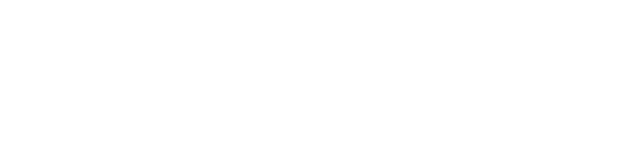
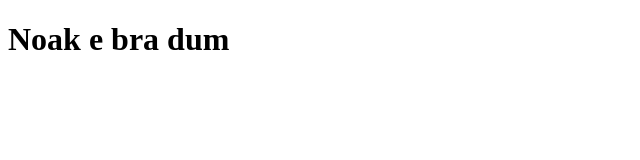
Before and after one commit to AlbinHall/Noak-Albin-G-r-det-igen, a plain HTML site: page index.html in a window 1280 px wide. Shown: the whole page, without its empty margins (0-640 px from the left). Drawn offline with Linux system fonts and the light colour scheme.

Commit message:
Update index.html
test github desk

```diff
--- a/index.html
+++ b/index.html
@@ -8,6 +8,6 @@
     <title>PhotoLib</title>
 </head>
 <body>
-
+    <h1>Noak e bra dum</h1>
 </body>
 </html>
```
